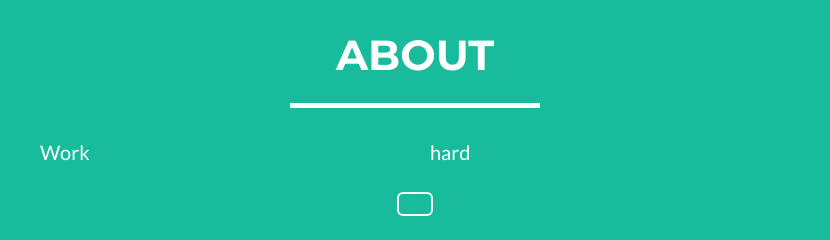
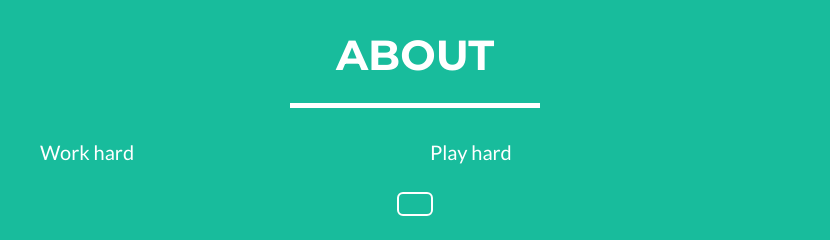
Before and after one commit to nathanielestrada/nathaniel, a website: page index.html in a window 1280 px wide. Shown: the part 1860-2100 px from the top of the page, 225-1055 px from the left. Drawn offline with nearby package versions, Linux system fonts and the light colour scheme.

Commit message:
Update index.html

```diff
--- a/index.html
+++ b/index.html
@@ -167,10 +167,10 @@
             </div>
             <div class="row">
                 <div class="col-lg-4 col-lg-offset-2">
-                    <p>Work</p>
+                    <p>Work hard</p>
                 </div>
                 <div class="col-lg-4">
-                    <p> hard</p>
+                    <p>Play  hard</p>
                 </div>
                 <div class="col-lg-8 col-lg-offset-2 text-center">
                     <a href="#" class="btn btn-lg btn-outline">
```
